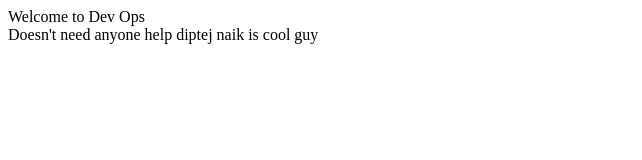
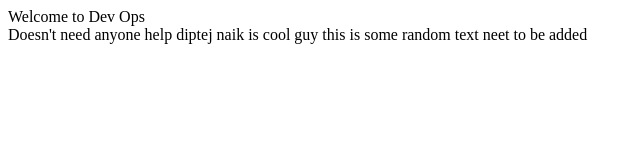
Before and after one commit to Diptej22/myrepo, a plain HTML site: page index.html in a window 1280 px wide. Shown: the whole page, without its empty margins (0-642 px from the left). Drawn offline with Linux system fonts and the light colour scheme.

Commit message:
Need to be done

```diff
--- a/index.html
+++ b/index.html
@@ -9,6 +9,7 @@
         Doesn't need anyone help
 
         diptej naik is cool guy
+        this is some random text neet to be added
     </div>
 </body>
 </html>
```
